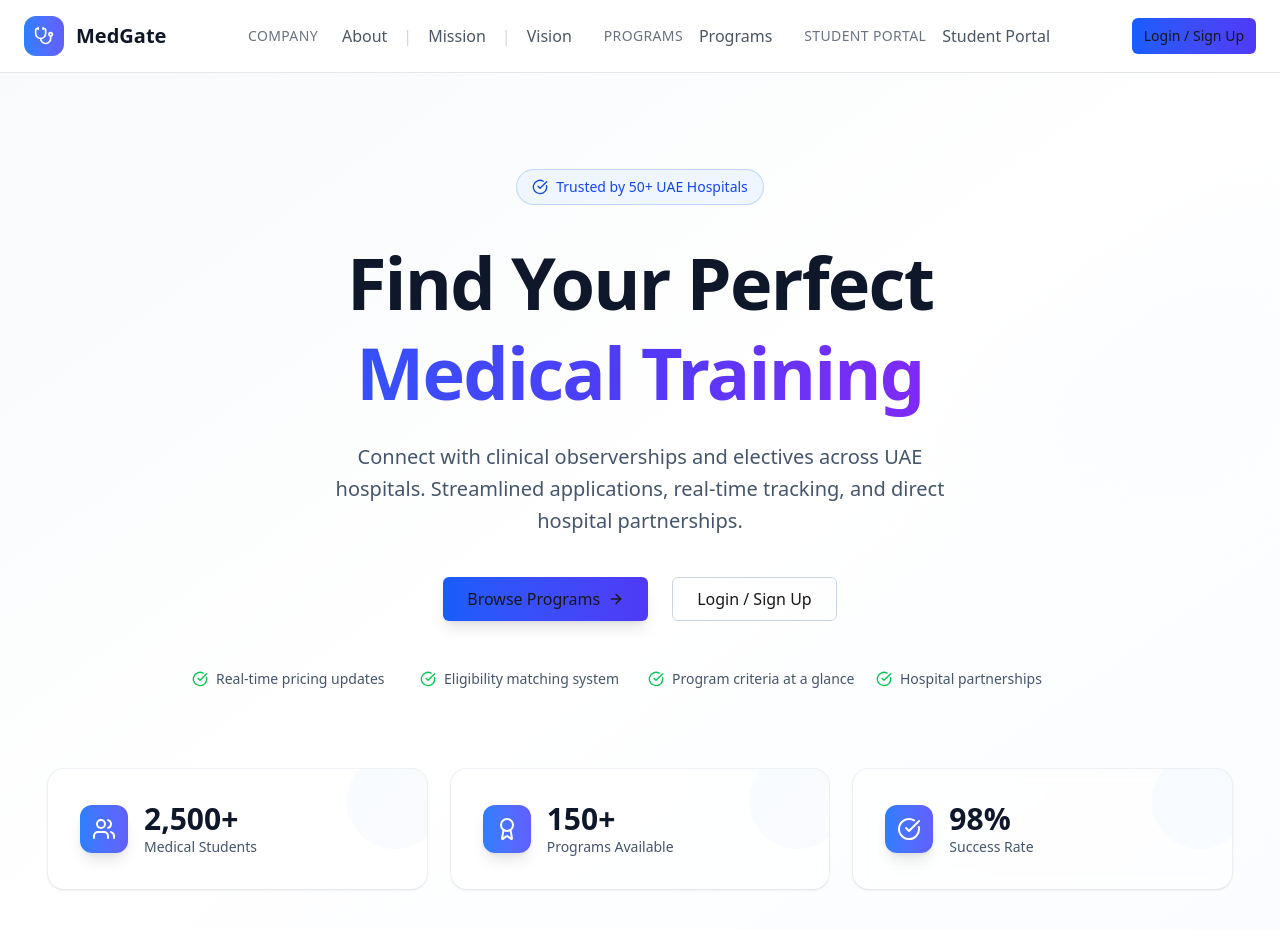
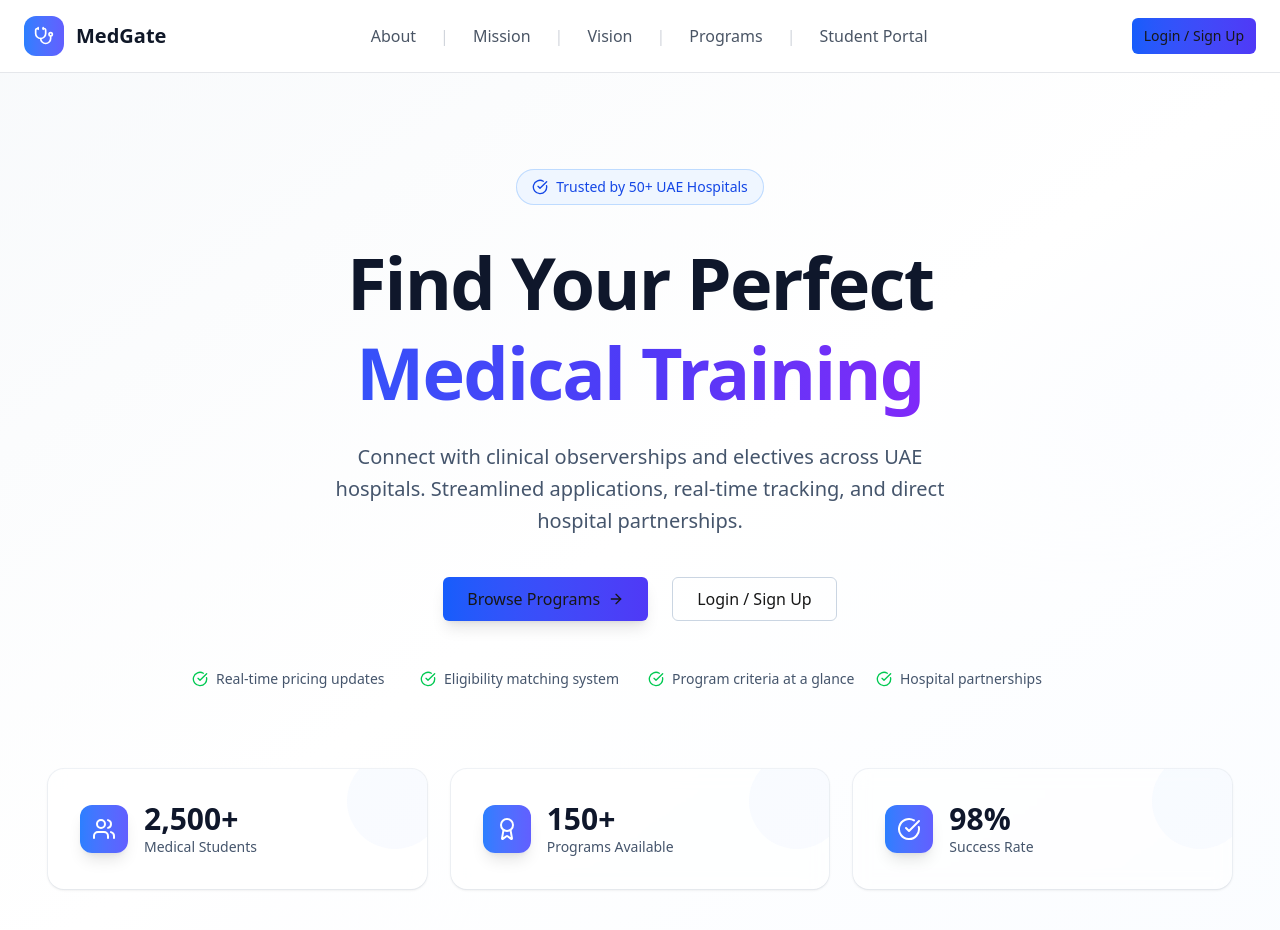
Before and after one commit to s1business84-hub/medgatefinal, a Next.js app in the folder medgate/: page / in a window 1280 px wide. Shown: the top 930 px of the page. Built offline with nearby package versions, Linux system fonts and the light colour scheme.

Commit message:
fix: simplify header nav to single links

```diff
--- a/medgate/components/header.tsx
+++ b/medgate/components/header.tsx
@@ -21,11 +21,7 @@ export function Header() {
           </Link>
 
           {/* Navigation */}
-          <nav className="hidden md:flex items-center space-x-8">
-            {/* Company Section */}
-            <div className="flex items-center space-x-6">
-              <span className="text-sm font-medium text-gray-500 uppercase tracking-wide">Company</span>
-              <div className="flex items-center space-x-4">
+          <nav className="hidden md:flex items-center space-x-6">
             <Link href="/about" className="text-gray-600 hover:text-blue-600 transition-colors font-medium">
               About
             </Link>
@@ -37,24 +33,14 @@ export function Header() {
             <Link href="/vision" className="text-gray-600 hover:text-blue-600 transition-colors font-medium">
               Vision
             </Link>
-              </div>
-            </div>
-
-            {/* Programs Section */}
-            <div className="flex items-center space-x-4">
-              <span className="text-sm font-medium text-gray-500 uppercase tracking-wide">Programs</span>
+            <span className="text-gray-300">|</span>
             <Link href="/programs" className="text-gray-600 hover:text-blue-600 transition-colors font-medium">
               Programs
             </Link>
-            </div>
-
-            {/* Student Portal Section */}
-            <div className="flex items-center space-x-4">
-              <span className="text-sm font-medium text-gray-500 uppercase tracking-wide">Student Portal</span>
+            <span className="text-gray-300">|</span>
             <Link href="/student" className="text-gray-600 hover:text-blue-600 transition-colors font-medium">
               Student Portal
             </Link>
-            </div>
           </nav>
 
           {/* Auth Buttons */}
```
Lines whose indentation alone changed are shown as unchanged.
